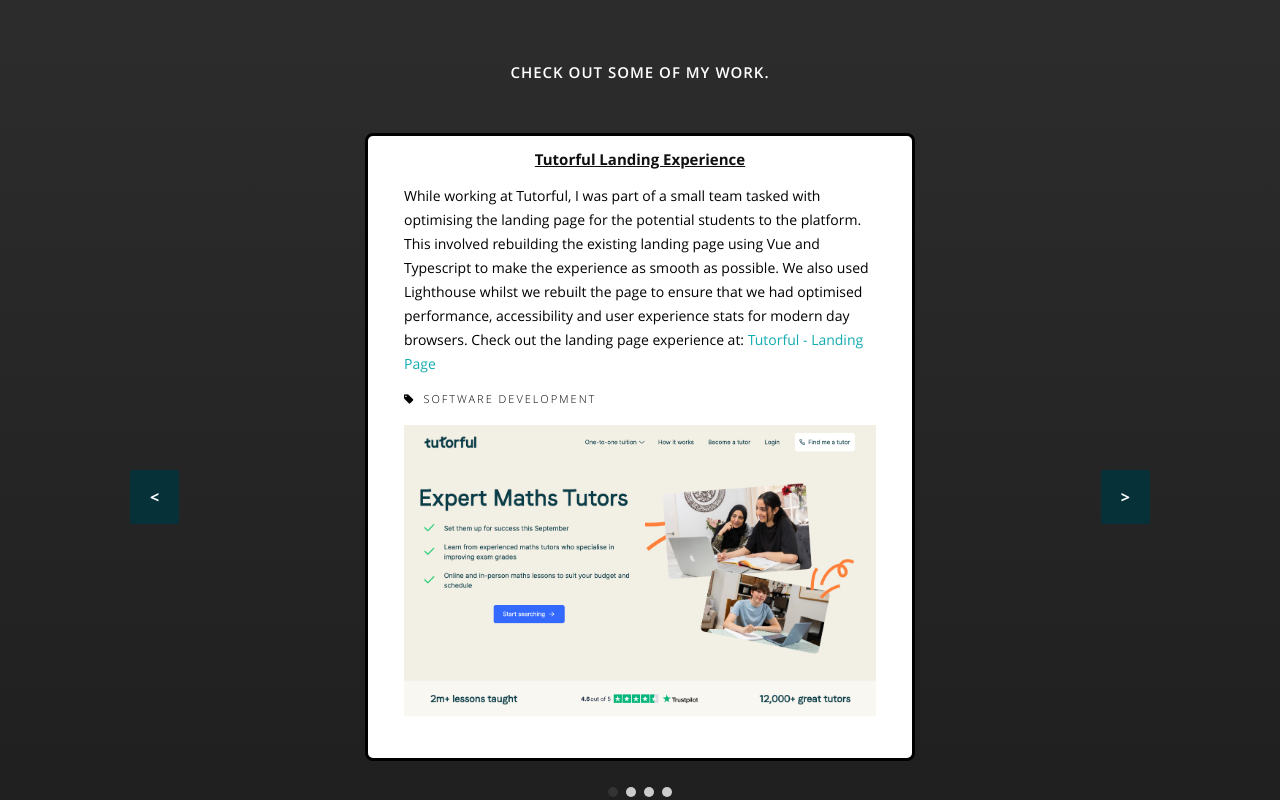
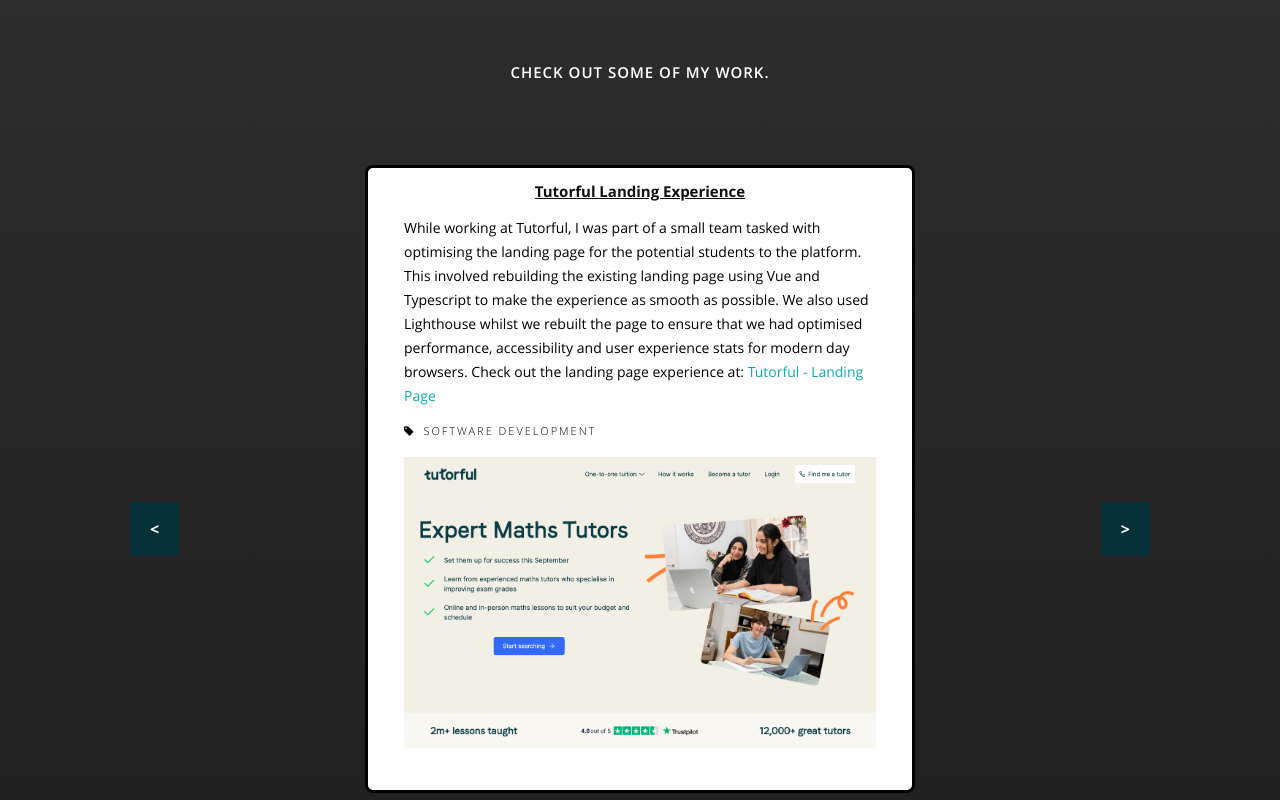
Before and after one commit to gmarriott/portfolio, a React (Create React App) app: page / in a window 1280 px wide. Shown: the part 1360-2160 px from the top of the page. Built offline with nearby package versions, Linux system fonts and the light colour scheme.

Commit message:
update mobile view for projects

```diff
--- a/src/components/projects/projects.tsx
+++ b/src/components/projects/projects.tsx
@@ -7,52 +7,77 @@
 const projects = [
     {
         title: "Tutorful Landing Experience",
+        link: "https://tutorful.co.uk/search/maths",
+        linkText: "Tutorful - Landing Page",
         description: (
             <>
                 While working at Tutorful, I was part of a small team tasked with optimising the landing page for the potential students to the platform. This involved rebuilding the existing landing page using Vue and Typescript to make the experience as smooth as possible. We also used Lighthouse whilst we rebuilt the page to ensure that we had optimised performance, accessibility and user experience stats for modern day browsers. Check out the landing page experience at: <a href="https://tutorful.co.uk/search/maths" target="_blank" rel="noopener noreferrer">Tutorful - Landing Page</a>
             </>
         ),
+        shortDescription:"While working at Tutorful, I was part of a small team tasked with optimising the landing page for the potential students to the platform.",
         category: "Software Development",
         image: TutorfulLandingPage,
         alt: "arc"
     },
     {
         title: "SpaceX Launch Viewer",
+        link: "https://gmarriott.github.io/space-x-launch-viewer/",
+        linkText: "SpaceX Launch Viewer",
         description: (
             <>
                 I started the SpaceX launch viewer project to refine my knowledge of React and Typescript. Using the open source SpaceX API was enjoyable and I managed to develop a satisfying list of launches with filter and sort functionality.<br /><br /> I have deployed the project to GitHub pages and you will be able to access it by using the following link: <a href="https://gmarriott.github.io/space-x-launch-viewer/" target="_blank" rel="noopener noreferrer">SpaceX Launch Viewer</a>
             </>
         ),
+        shortDescription: "I started the SpaceX launch viewer project to refine my knowledge of React and Typescript.",
         category: "API Development",
         image: SpaceXViewer,
         alt: "spacex-viewer-img"
     },
     {
         title: "Truck Run",
+        link: "https://gmarriott.github.io/truck-run/",
+        linkText: "Truck Run",
         description: (
             <>
                 This project was made while I was studying at Sheffield Hallam University as part of a 30 day Javascript challenge. On one of the days we were tasked with using JS alongside HTML canvas to create a game. I wanted to replicate the 2D side scrolling games I played when I was younger. Truck Run was my submission for the challenge and is just a simple 2D scroller where you drive a truck and try to get as far as possible without crashing. Access it by using the following link: <a href="https://gmarriott.github.io/truck-run/" target="_blank" rel="noopener noreferrer">Truck Run</a>
             </>
         ),
+        shortDescription: "This project was made while I was studying at Sheffield Hallam University as part of a 30 day Javascript challenge.",
         category: "Game Development",
         image: TruckRun,
         alt: "truck-run-img"
     },
     {
         title: "VR - Learning the basics",
+        link: "https://gmarriott.github.io/vr-uk-visualization/",
+        linkText: "VR - Data Visualization",
         description: (
             <>
                 After being gifted a Google Daydream View from a fellow developer I was excited by the possibilities of VR and how to develop for the platform. I have currently developed a view where data for developer demand can be displayed. Although some bugs still need to be fixed, it has been a valuable project for understanding the basics of VR development. For this project I utilised Javascript alongside A-Frame. A preview of the application can be found here:<br /> <a href="https://gmarriott.github.io/vr-uk-visualization/" target="_blank" rel="noopener noreferrer">VR - Data Visualization</a>
             </>
         ),
+        shortDescription: "After being gifted a Google Daydream View from a fellow developer I was excited by the possibilities of VR and how to develop for the platform.",
         category: "VR Development",
         image: JobsVR,
         alt: "dev-demand-img"
     }
 ];
 
+// Custom hook to detect mobile
+function useIsMobile() {
+    const [isMobile, setIsMobile] = React.useState(false);
+    React.useEffect(() => {
+        const check = () => setIsMobile(window.innerWidth <= 600);
+        check();
+        window.addEventListener('resize', check);
+        return () => window.removeEventListener('resize', check);
+    }, []);
+    return isMobile;
+}
+
 export default function Projects() {
     const [current, setCurrent] = useState(0);
+    const isMobile = useIsMobile();
 
     const prevProject = () => setCurrent((current - 1 + projects.length) % projects.length);
     const nextProject = () => setCurrent((current + 1) % projects.length);
@@ -64,13 +89,27 @@
             <div className="row">
                 <div className="twelve columns collapsed">
                     <h1>Check Out Some of My Work.</h1>
-                    <div className="carousel-wrapper" style={{ textAlign: 'center', position: 'relative' }}>
+                    <div
+                        className="carousel-wrapper"
+                        style={{
+                            textAlign: 'center',
+                            position: 'relative',
+                            padding: isMobile ? '8px 0' : '32px 0'
+                        }}
+                    >
                         <button onClick={prevProject} style={{ position: 'absolute', left: 0, top: '50%' }} aria-label="Previous Project">&lt;</button>
-                        <div className="portfolio-item" style={{ display: 'inline-block', width: '60%' }}>
+                        <div className="portfolio-item" style={{ display: 'inline-block', width: isMobile ? '90%' : '60%' }}>
                             <div className="popup-modal">
                                 <div className="description-box">
                                     <h4>{project.title}</h4>
-                                    <p style={{ textAlign: 'left' }}>{project.description}</p>
+                                    {isMobile ? (
+                                        <div style={{ margin: '16px 0' }}>
+                                            <a href={project.link} target="_blank" rel="noopener noreferrer">{project.linkText}</a>
+                                           <p style={{ textAlign: 'left' }}>{project.shortDescription}</p>
+                                        </div>
+                                    ) : (
+                                        <p style={{ textAlign: 'left' }}>{project.description}</p>
+                                    )}
                                     <span className="categories"><i className="fa fa-tag" />{project.category}</span>
                                     <img className="popup-img" src={project.image} alt={project.alt} style={{ maxWidth: '100%', marginTop: 16 }} />
                                 </div>
```
